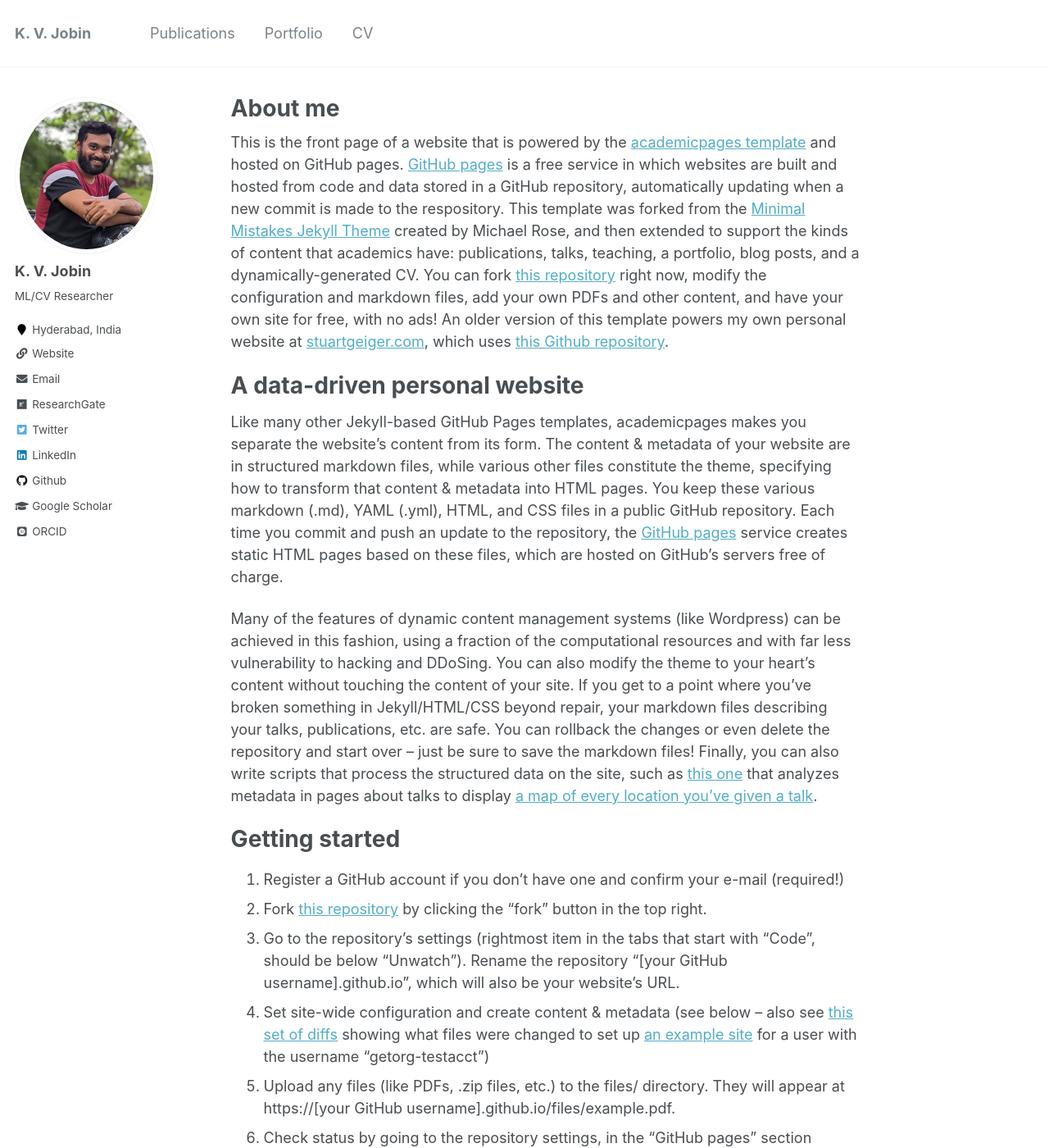
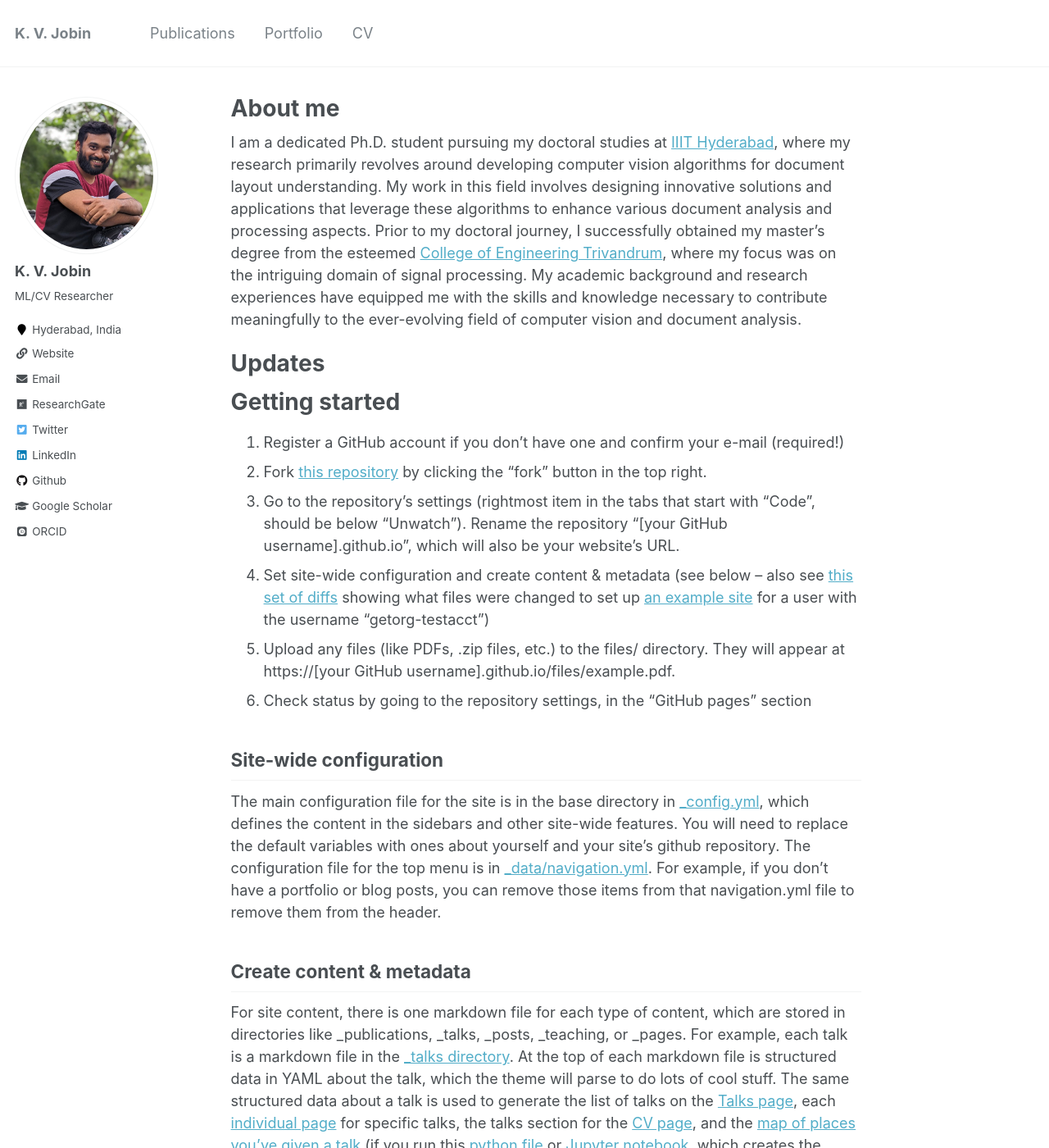
Before and after one commit to jobinkv/jobinkv.github.io, a Jekyll site: the page built from _pages/about.md, in a window 1280 px wide and 1400 px high. Shown: the whole window at 82% size. Built offline with Jekyll 4.4.1, drawn with Linux system fonts in a browser that asks for light colours; some web fonts are replaced.

Commit message:
about me added

```diff
--- a/_pages/about.md
+++ b/_pages/about.md
@@ -8,13 +8,11 @@ redirect_from:
   - /about.html
 ---
 
-This is the front page of a website that is powered by the [academicpages template](https://github.com/academicpages/academicpages.github.io) and hosted on GitHub pages. [GitHub pages](https://pages.github.com) is a free service in which websites are built and hosted from code and data stored in a GitHub repository, automatically updating when a new commit is made to the respository. This template was forked from the [Minimal Mistakes Jekyll Theme](https://mmistakes.github.io/minimal-mistakes/) created by Michael Rose, and then extended to support the kinds of content that academics have: publications, talks, teaching, a portfolio, blog posts, and a dynamically-generated CV. You can fork [this repository](https://github.com/academicpages/academicpages.github.io) right now, modify the configuration and markdown files, add your own PDFs and other content, and have your own site for free, with no ads! An older version of this template powers my own personal website at [stuartgeiger.com](http://stuartgeiger.com), which uses [this Github repository](https://github.com/staeiou/staeiou.github.io).
+I am a dedicated Ph.D. student pursuing my doctoral studies at [IIIT Hyderabad](https://iiit.ac.in), where my research primarily revolves around developing computer vision algorithms for document layout understanding. My work in this field involves designing innovative solutions and applications that leverage these algorithms to enhance various document analysis and processing aspects. Prior to my doctoral journey, I successfully obtained my master's degree from the esteemed [College of Engineering Trivandrum](https://cet.ac.in), where my focus was on the intriguing domain of signal processing. My academic background and research experiences have equipped me with the skills and knowledge necessary to contribute meaningfully to the ever-evolving field of computer vision and document analysis.
 
-A data-driven personal website
+Updates
 ======
-Like many other Jekyll-based GitHub Pages templates, academicpages makes you separate the website's content from its form. The content & metadata of your website are in structured markdown files, while various other files constitute the theme, specifying how to transform that content & metadata into HTML pages. You keep these various markdown (.md), YAML (.yml), HTML, and CSS files in a public GitHub repository. Each time you commit and push an update to the repository, the [GitHub pages](https://pages.github.com/) service creates static HTML pages based on these files, which are hosted on GitHub's servers free of charge.
 
-Many of the features of dynamic content management systems (like Wordpress) can be achieved in this fashion, using a fraction of the computational resources and with far less vulnerability to hacking and DDoSing. You can also modify the theme to your heart's content without touching the content of your site. If you get to a point where you've broken something in Jekyll/HTML/CSS beyond repair, your markdown files describing your talks, publications, etc. are safe. You can rollback the changes or even delete the repository and start over -- just be sure to save the markdown files! Finally, you can also write scripts that process the structured data on the site, such as [this one](https://github.com/academicpages/academicpages.github.io/blob/master/talkmap.ipynb) that analyzes metadata in pages about talks to display [a map of every location you've given a talk](https://academicpages.github.io/talkmap.html).
 
 Getting started
 ======
```
